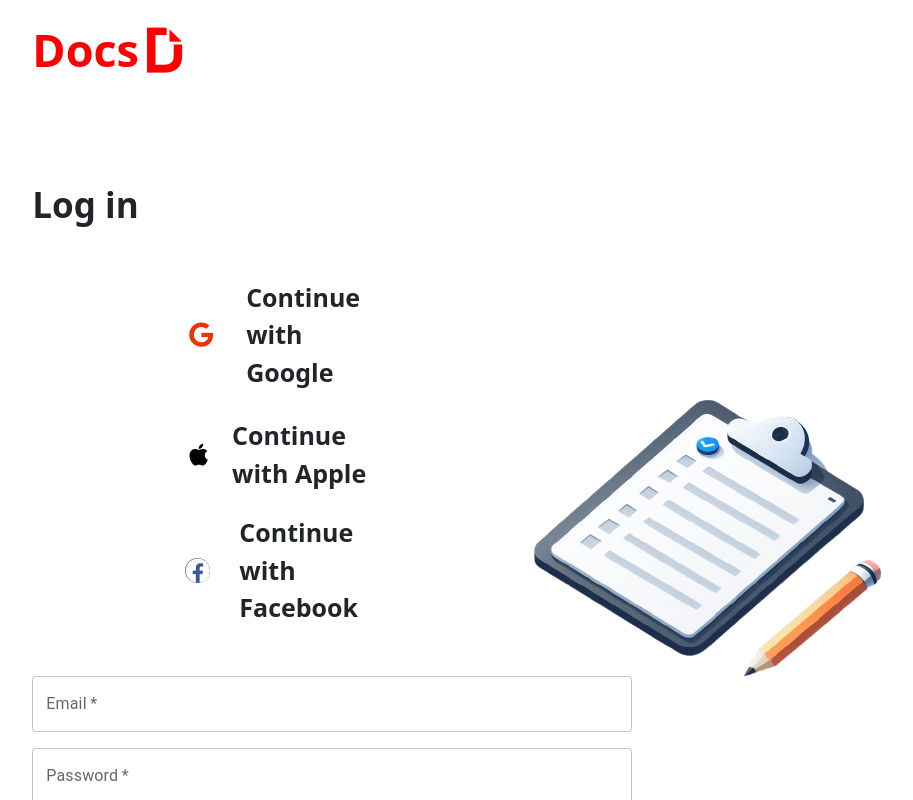
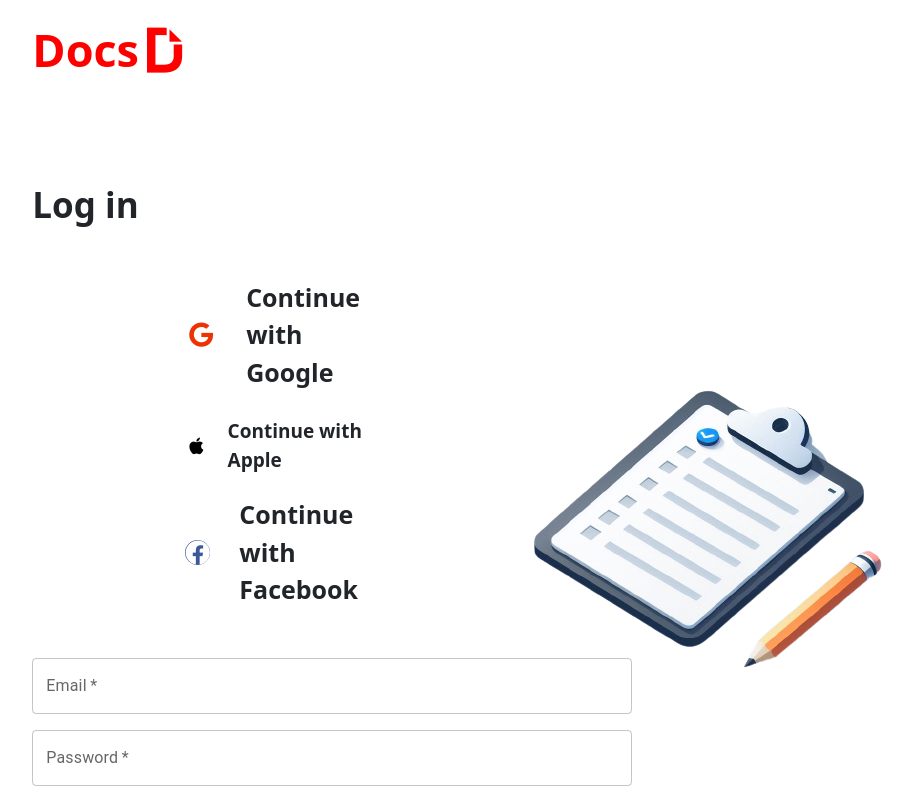
Before and after one commit to jayraj1pa/docs-firebase, a React (Create React App) app: page /login in a window 1280 px wide. Shown: the top 800 px of the page, without its empty margins (237-1150 px from the left). Built offline with nearby package versions, Linux system fonts and the light colour scheme.

Commit message:
Your commit message here

```diff
--- a/src/Components/Signin.jsx
+++ b/src/Components/Signin.jsx
@@ -151,7 +151,7 @@ const handleFacebook = async () =>{
               display: "flex",
               alignItems: "center",
               fontWeight: "bolder",
-              fontSize: "25px",
+              fontSize: "19px",
               marginLeft: "200px",
               padding: "5px",
               border: "none",
```
